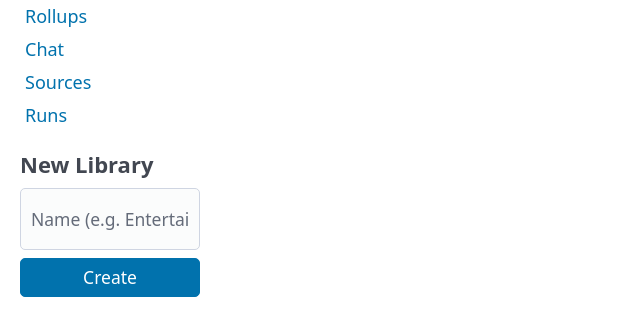
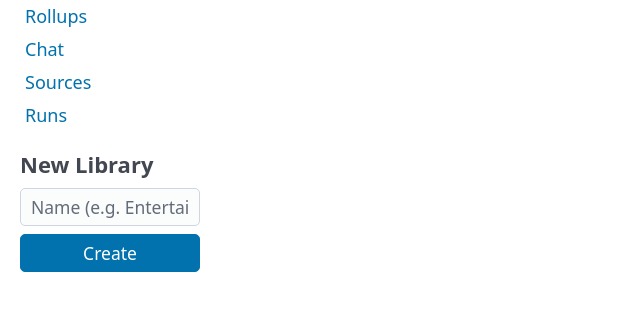
Before and after one commit to DecafCoding/ArtimesOne, a FastAPI app: template artimesone/web/templates/libraries.html in a window 1280 px wide. Shown: the part 257-593 px from the top of the page, without its empty margins (0-640 px from the left). Run offline with FastAPI, Linux system fonts and the light colour scheme; the template is opened without the code that fills it, so the values that code supplies are empty; parts of the project's set-up code (start-up, migrations or seed data) failed here and were passed over; some libraries are stand-ins or nearby versions.

Commit message:
fix: override Pico's calc() height on inputs so padding drives size
Pico classless sets an explicit calc() height on inputs from its
spacing variables, which ignored our padding/font-size override and kept
text inputs tall site-wide. Add height: auto to the form-controls rule
so padding + line-height determine height, matching the already-compact
buttons.

Co-Authored-By: Claude Opus 4.7 <noreply@anthropic.com>

```diff
--- a/artimesone/web/static/style.css
+++ b/artimesone/web/static/style.css
@@ -100,12 +100,14 @@ main dt {
 }
 
 /* ── Form controls: single default size (btn-table overrides in tables) ── */
-/* Input selector mirrors Pico's compound :not() to beat its specificity. */
+/* Input selector mirrors Pico's compound :not() to beat its specificity.    */
+/* height: auto is required — Pico sets an explicit calc() height on inputs. */
 button:not(.btn-table),
 a[role="button"]:not(.btn-table),
 input:not([type="checkbox"]):not([type="radio"]):not([type="range"]):not([type="file"]):not([type="hidden"]),
 select,
 textarea {
+  height: auto;
   padding: 0.25rem 0.5rem;
   font-size: 0.875rem;
   line-height: 1.5;
```
